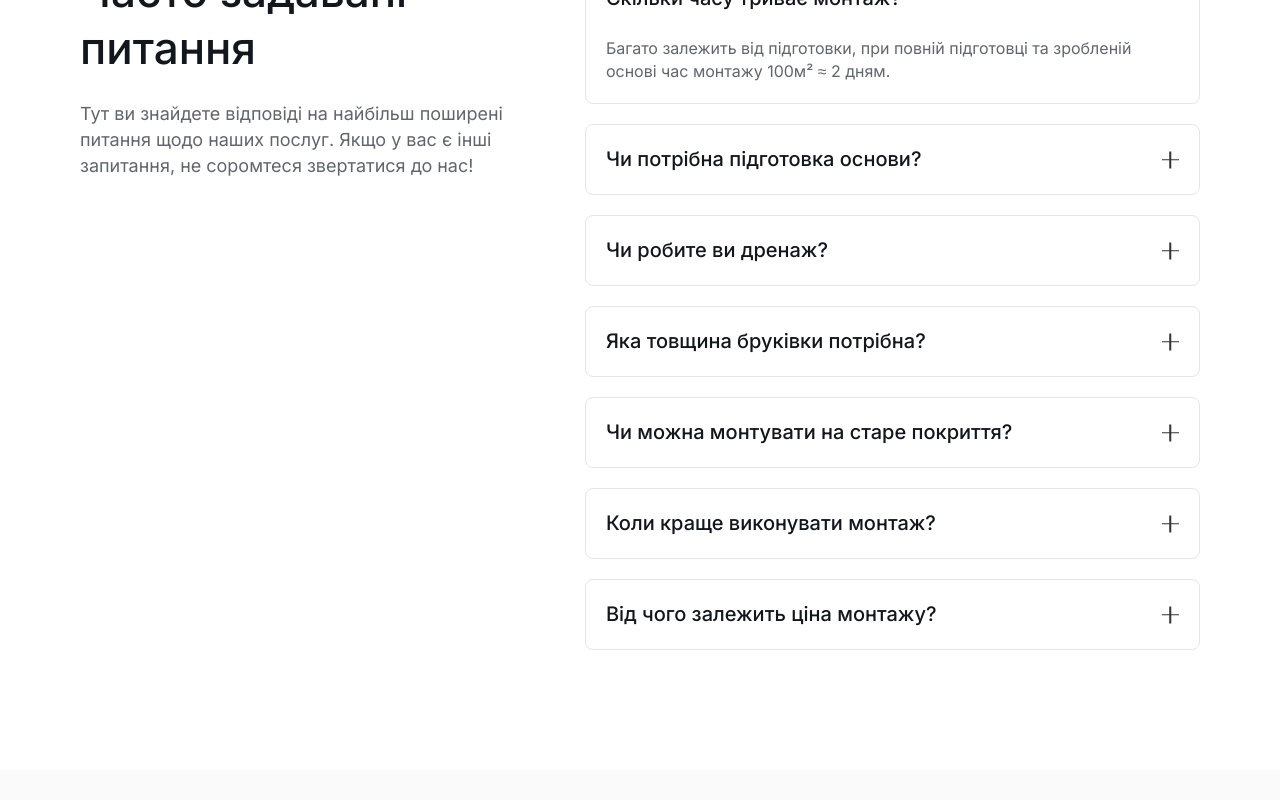
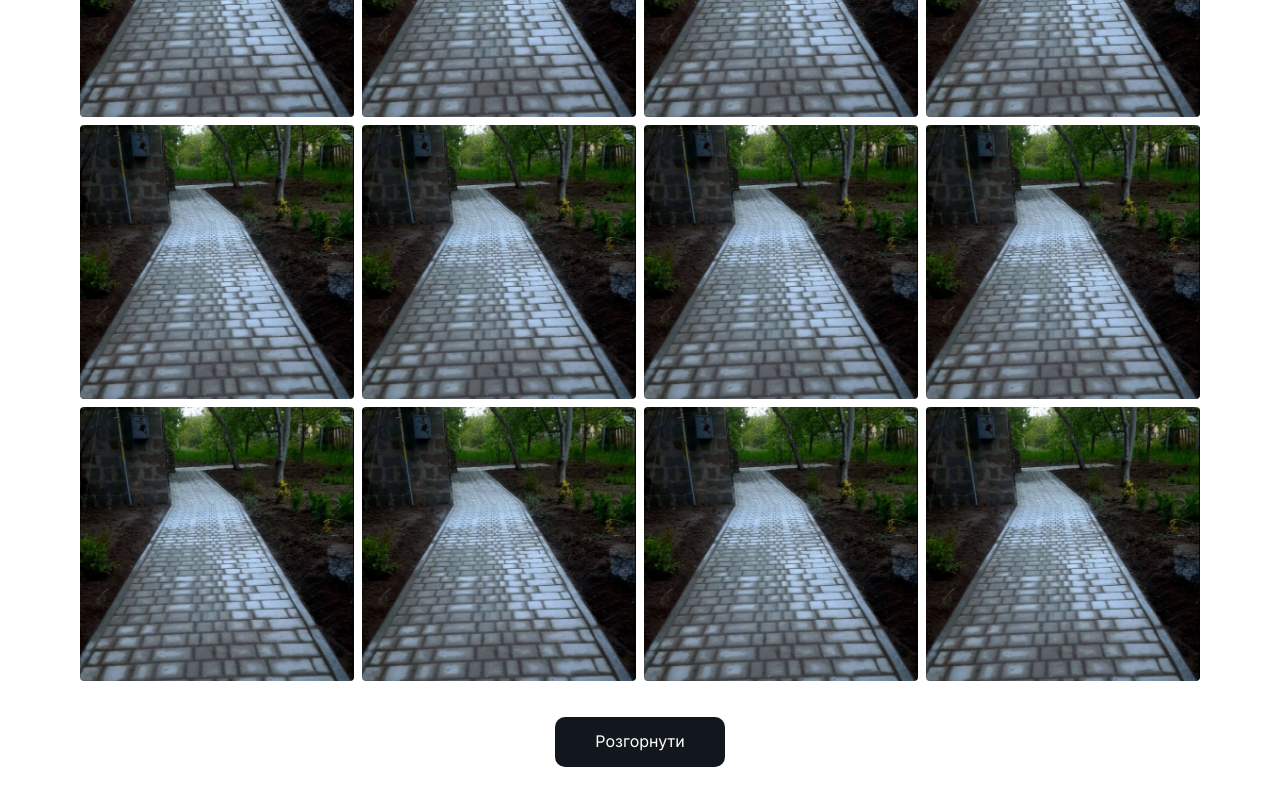
Before and after one commit to aMadAlien/antonuk, a Next.js app: page /montazh-brukivky in a window 1280 px wide. Shown: the part 1420-2220 px from the top of the page. Built offline with nearby package versions, Linux system fonts and the light colour scheme.

Commit message:
create gallery

```diff
--- /dev/null
+++ b/components/ServicePage/Gallery.tsx
@@ -0,0 +1,43 @@
+'use client'
+
+import Image, { StaticImageData } from "next/image";
+import { useMemo, useState } from "react";
+
+export default function Gallery({ images }: { images: StaticImageData[] }) {
+  const [expanded, setExpanded] = useState<boolean>(false);
+
+  const cellsNumber = 12;
+  const imagesToDisplay = expanded
+    ? images
+    : images.slice(0, cellsNumber);
+
+  return (
+    <div className="px-container">
+      <div className="grid grid-cols-4 gap-2">
+        {
+          imagesToDisplay.map((item, index) => (
+            <Image
+              key={index}
+              src={item}
+              width={560}
+              height={100}
+              alt="photo"
+              className="aspect-square w-full ml-auto object-cover rounded-[4px] hover:brightness-80 transition-all duration-500"
+            />
+          ))
+        }
+      </div>
+
+      {
+        images.length > cellsNumber &&
+        <button
+          type="button"
+          className="block mt-9 mx-auto px-10 h-[50px] bg-black rounded-[10px] text-white text-base !text-center leading-[50px] hover:bg-gray-500 transition-colors duration-300"
+          onClick={() => setExpanded(prev => !prev)}
+        >
+          {expanded ? 'Згорнути' : 'Розгорнути'}
+        </button>
+      }
+    </div>
+  )
+}
--- a/components/ServicePage/index.tsx
+++ b/components/ServicePage/index.tsx
@@ -1,5 +1,7 @@
 import { FAQ } from '@/types/common'
 import FaqBlock from '../FaqBlock'
+import Gallery from './Gallery'
+import DreamImg3 from '@/public/images/paving-1.jpg'
 
 interface ServicePage {
   mainTitle: string
@@ -19,6 +21,9 @@ export default function ServicePage({ data: { mainTitle, mainDescription, faq }
         </div>
       </section>
 
+      <Gallery images={[
+        DreamImg3, DreamImg3, DreamImg3, DreamImg3, DreamImg3, DreamImg3, DreamImg3, DreamImg3, DreamImg3, DreamImg3, DreamImg3, DreamImg3,DreamImg3, DreamImg3, DreamImg3
+      ]} />
 
       <FaqBlock faq={faq} />
 
--- a/content/services.ts
+++ b/content/services.ts
@@ -28,7 +28,7 @@ export const services: ServiceData = {
     },
     "demontajni-roboti": {
         mainTitle: "Демонтажні роботи",
-        mainDescription: "Демонтажні роботи  - це комплекс робіт із безпечного та контрольованого розбирання житлових і нежитлових будівель, господарських споруд, фундаментів, перегородок, покрівель та інженерних елементів. Роботи виконуються з дотриманням техніки безпеки, будівельних норм і з урахуванням особливостей об’єкта. Ми проводимо як повний, так і частковий демонтаж, включно з підготовкою території, розбиранням конструкцій, навантаженням і вивезенням будівельного сміття. Працюємо акуратно, мінімізуючи ризики для сусідніх будівель і ділянки.",
+        mainDescription: "Демонтажні роботи - це комплекс робіт із безпечного та контрольованого розбирання житлових і нежитлових будівель, господарських споруд, фундаментів, перегородок, покрівель та інженерних елементів. Роботи виконуються з дотриманням техніки безпеки, будівельних норм і з урахуванням особливостей об’єкта. Ми проводимо як повний, так і частковий демонтаж, включно з підготовкою території, розбиранням конструкцій, навантаженням і вивезенням будівельного сміття. Працюємо акуратно, мінімізуючи ризики для сусідніх будівель і ділянки.",
         faq: faqDemolition,
     },
     "montazh-kanalizacijnih-sistem": {
--- a/next.config.ts
+++ b/next.config.ts
@@ -4,6 +4,7 @@ const repo = process.env.GITHUB_REPOSITORY?.split('/')[1] || '';
 
 
 const nextConfig: NextConfig = {
+  reactStrictMode: false,
   output: "export",
   basePath: repo ? `/${repo}` : '',
   assetPrefix: repo ? `/${repo}/` : '',
```
